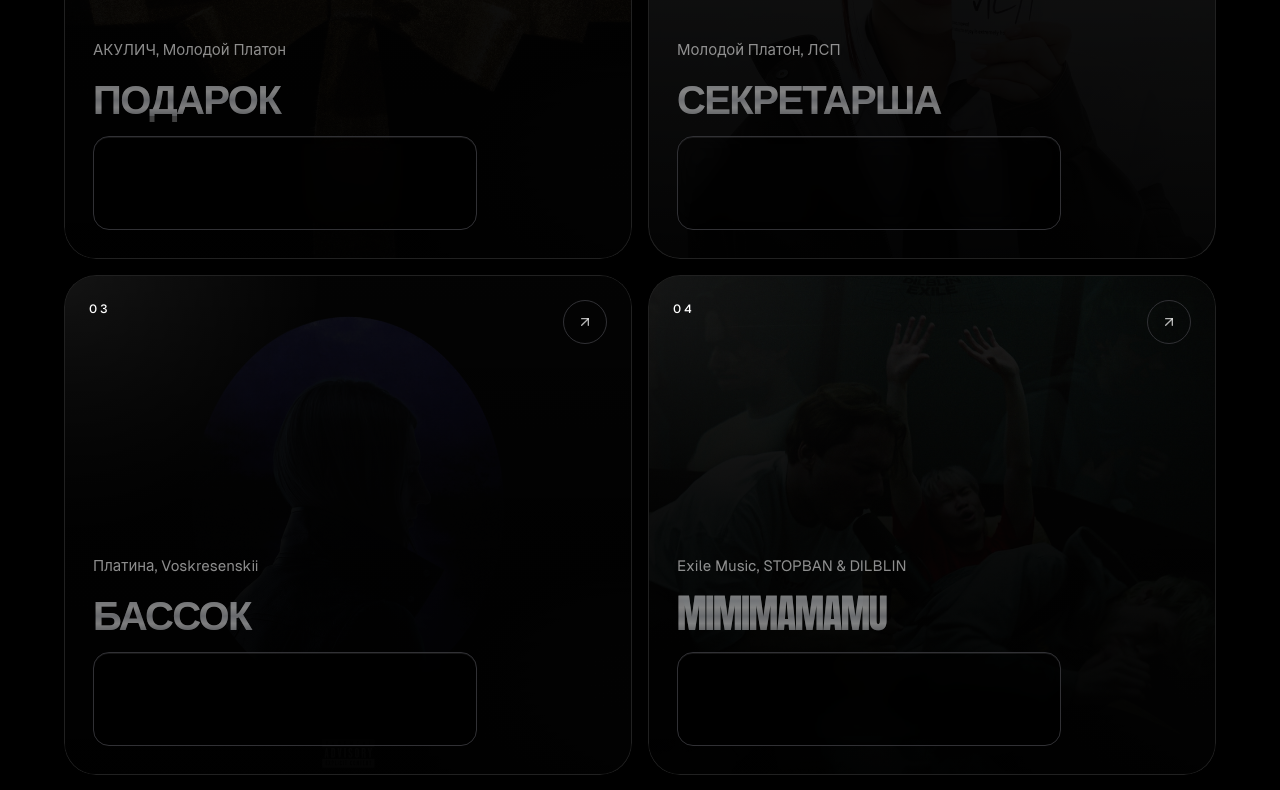
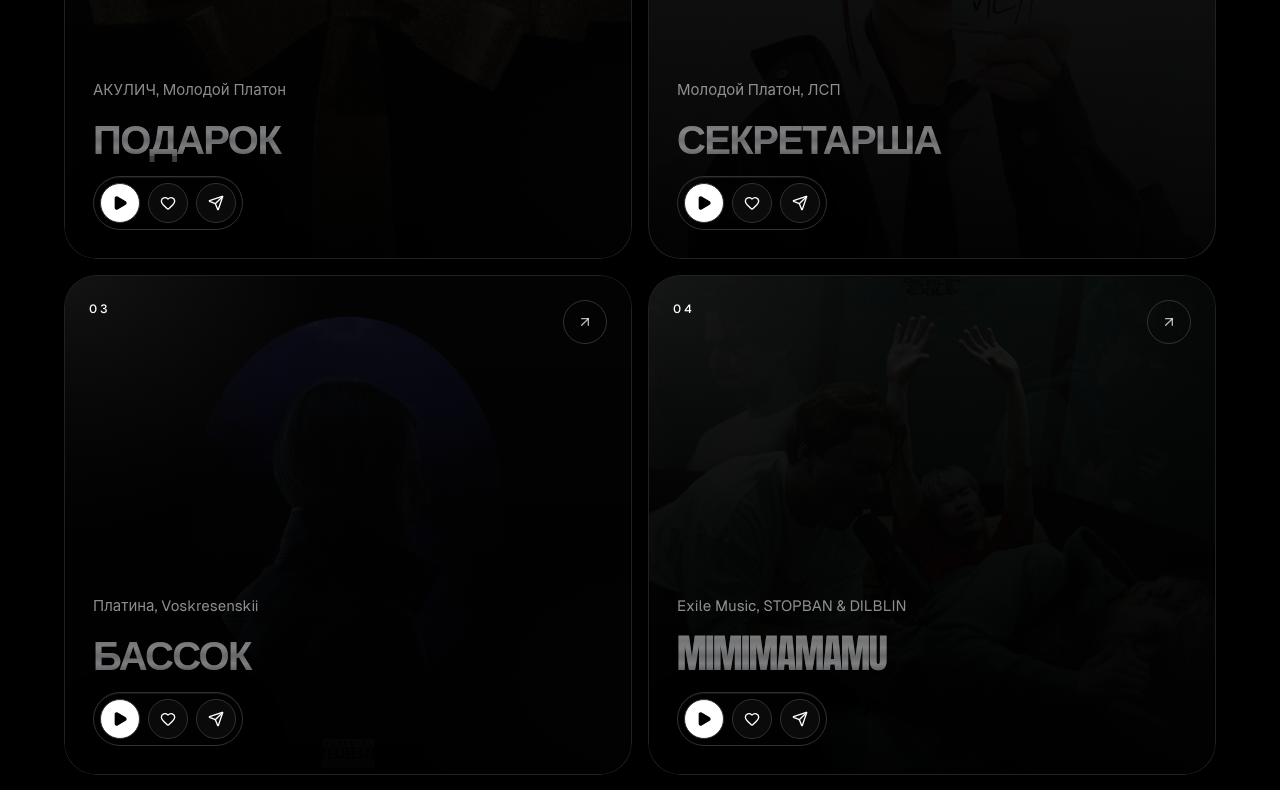
Before and after one commit to YaroslavSigidin/PULSAR, a React (Vite) app: page / in a window 1280 px wide. Shown: the part 4300-5090 px from the top of the page. Built offline with nearby package versions, Linux system fonts and the light colour scheme; no server answers.

Commit message:
Simplify case track player

```diff
--- a/src/components/sections/CasesSection.tsx
+++ b/src/components/sections/CasesSection.tsx
@@ -1,4 +1,5 @@
-import { ArrowUpRight } from 'lucide-react'
+import { useState } from 'react'
+import { ArrowUpRight, Heart, Play, Send } from 'lucide-react'
 
 import { Reveal } from '@/components/ui/Reveal'
 import { withBaseUrl } from '@/lib/withBaseUrl'
@@ -91,31 +92,62 @@ const tracks: CaseTrack[] = [
   },
 ] as const
 
-function getYandexPlayerUrl(url: string) {
-  const { pathname } = new URL(url)
-  const [, albumId, trackId] = pathname.match(/\/album\/(\d+)(?:\/track\/(\d+))?/) ?? []
+function TrackPlayer({ track }: { track: CaseTrack }) {
+  const [isLiked, setIsLiked] = useState(false)
 
-  if (albumId && trackId) {
-    return `https://music.yandex.ru/iframe/#track/${trackId}/${albumId}`
+  const handleShare = () => {
+    const shareData = {
+      title: `${track.artists} — ${track.title}`,
+      url: track.url,
+    }
+
+    if (navigator.share) {
+      void navigator.share(shareData).catch(() => undefined)
+      return
+    }
+
+    if (navigator.clipboard) {
+      void navigator.clipboard.writeText(track.url).catch(() => {
+        window.open(track.url, '_blank', 'noopener,noreferrer')
+      })
+      return
+    }
+
+    window.open(track.url, '_blank', 'noopener,noreferrer')
   }
 
-  if (albumId) {
-    return `https://music.yandex.ru/iframe/#album/${albumId}`
-  }
-
-  return url
-}
-
-function TrackPlayer({ track }: { track: CaseTrack }) {
   return (
-    <div className="mt-5 overflow-hidden rounded-[1rem] border border-white/12 bg-black/35 shadow-[inset_0_1px_0_rgba(255,255,255,0.08)] backdrop-blur-md">
-      <iframe
-        title={`${track.artists} — ${track.title}`}
-        src={getYandexPlayerUrl(track.url)}
-        loading="lazy"
-        className="block h-[92px] w-full grayscale contrast-125 saturate-0"
-        allow="autoplay; clipboard-write; encrypted-media"
-      />
+    <div
+      aria-label={`Плеер ${track.title}`}
+      className="mt-5 inline-flex items-center gap-2 rounded-full border border-white/12 bg-black/42 p-1.5 shadow-[inset_0_1px_0_rgba(255,255,255,0.08),0_18px_44px_rgba(0,0,0,0.28)] backdrop-blur-md"
+    >
+      <a
+        href={track.url}
+        target="_blank"
+        rel="noreferrer"
+        aria-label={`Включить ${track.title} в Яндекс Музыке`}
+        className="inline-flex h-10 w-10 items-center justify-center rounded-full border border-white/12 bg-white text-black transition duration-300 hover:scale-105 hover:bg-white/88"
+      >
+        <Play className="h-4 w-4 fill-current" aria-hidden="true" />
+      </a>
+      <button
+        type="button"
+        aria-label={isLiked ? `Убрать лайк ${track.title}` : `Лайкнуть ${track.title}`}
+        aria-pressed={isLiked}
+        onClick={() => setIsLiked((value) => !value)}
+        className="inline-flex h-10 w-10 items-center justify-center rounded-full border border-white/12 bg-white/[0.04] text-white/72 transition duration-300 hover:border-white/34 hover:bg-white/10 hover:text-white data-[pressed=true]:border-white/60 data-[pressed=true]:bg-white data-[pressed=true]:text-black"
+        data-pressed={isLiked}
+      >
+        <Heart className={isLiked ? 'h-4 w-4 fill-current' : 'h-4 w-4'} aria-hidden="true" />
+      </button>
+      <button
+        type="button"
+        aria-label={`Переслать ${track.title}`}
+        onClick={handleShare}
+        className="inline-flex h-10 w-10 items-center justify-center rounded-full border border-white/12 bg-white/[0.04] text-white/72 transition duration-300 hover:border-white/34 hover:bg-white/10 hover:text-white"
+      >
+        <Send className="h-4 w-4" aria-hidden="true" />
+      </button>
     </div>
   )
 }
```
